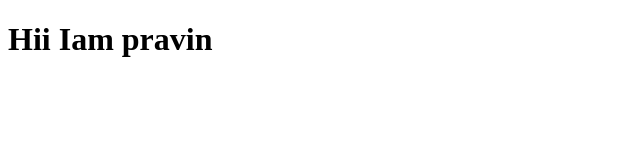
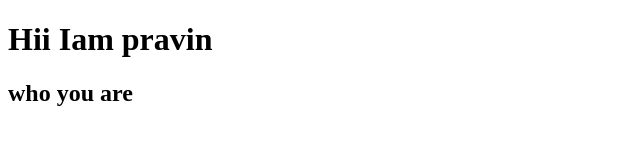
Before and after one commit to Pravin199725/gittest, a plain HTML site: page index.html in a window 1280 px wide. Shown: the whole page, without its empty margins (0-640 px from the left). Drawn offline with Linux system fonts and the light colour scheme.

Commit message:
i commit twice

```diff
--- a/index.html
+++ b/index.html
@@ -3,5 +3,6 @@
     <head></head>
     <body>
        <h1> Hii Iam pravin </h1>
+       <h2>who you are</h2>
     </body>
 </html>
```
